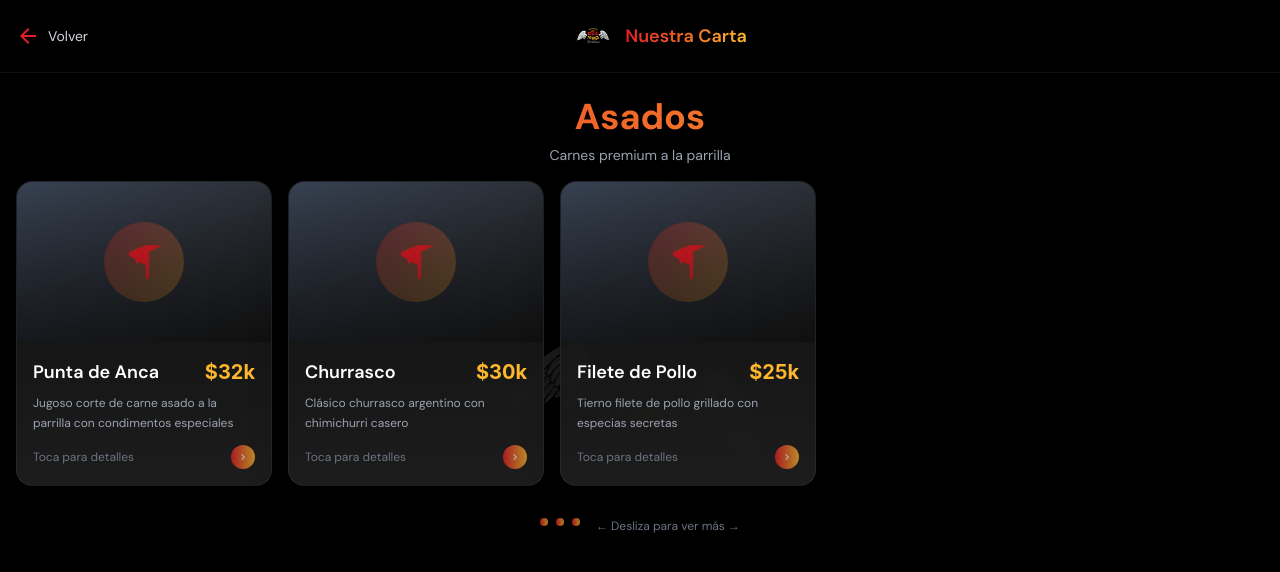
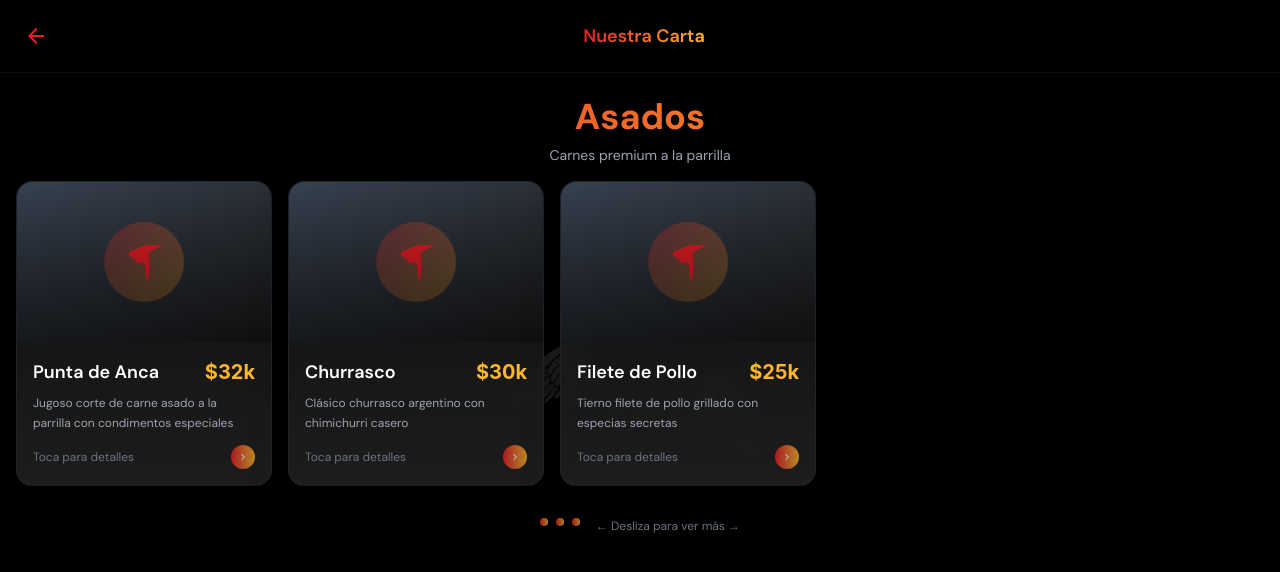
Before and after one commit to KeviinDCV/CIeloyTierra, a Next.js app: page /menu in a window 1280 px wide. Shown: the top 572 px of the page. Built offline with nearby package versions, Linux system fonts and the light colour scheme.

Commit message:
Menú correciones UI

```diff
--- a/app/menu/page.tsx
+++ b/app/menu/page.tsx
@@ -96,21 +96,15 @@ export default function MenuPage() {
       {/* Header */}
       <div className="sticky top-0 z-50 bg-black/90 backdrop-blur-md border-b border-gray-800/50">
         <div className="flex items-center justify-between p-4">
-          <Link href="/" className="flex items-center space-x-2 group">
+          <Link href="/" className="group p-2">
             <svg className="w-6 h-6 text-primary-red group-hover:text-primary-yellow transition-colors duration-300" fill="currentColor" viewBox="0 0 24 24">
               <path d="M20 11H7.83l5.59-5.59L12 4l-8 8 8 8 1.41-1.41L7.83 13H20v-2z"/>
             </svg>
-            <span className="text-sm text-gray-300 group-hover:text-white transition-colors duration-300 font-elegant">Volver</span>
           </Link>
 
-          <div className="flex items-center space-x-3">
-            <div className="relative w-10 h-10">
-              <Image src="/Logo.png" alt="Logo" fill className="object-contain" />
-            </div>
-            <h1 className="text-lg font-display font-semibold bg-gradient-to-r from-primary-red to-primary-yellow bg-clip-text text-transparent">
-              Nuestra Carta
-            </h1>
-          </div>
+          <h1 className="text-lg dm-sans-semibold bg-gradient-to-r from-primary-red to-primary-yellow bg-clip-text text-transparent">
+            Nuestra Carta
+          </h1>
 
           <div className="w-8" />
         </div>
```
